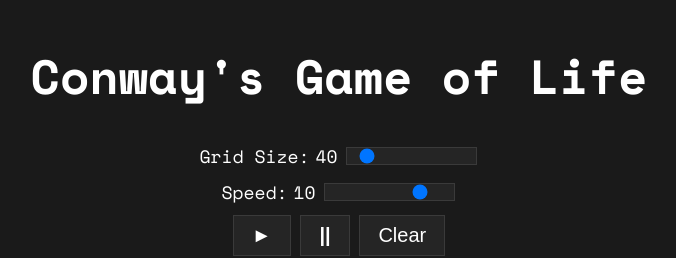
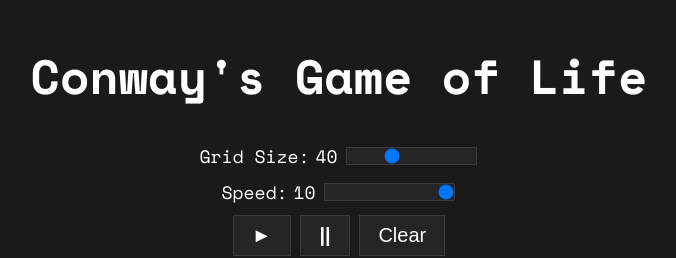
Before and after one commit to psdoood/conwaysGame, a plain HTML site: page index.html in a window 1280 px wide. Shown: the top 258 px of the page, without its empty margins (301-977 px from the left). Drawn offline with nearby package versions, Linux system fonts and the light colour scheme.

Commit message:
Fixed range value thumb.

```diff
--- a/index.html
+++ b/index.html
@@ -15,11 +15,11 @@
     <div id="buttons">
         <div class="slider">
             Grid Size: <span id="size-display">40</span>
-            <input id="grid-size" type="range" value="20" min="10" max="100">
+            <input id="grid-size" type="range" value="40" min="10" max="100">
         </div>
         <div class="slider">
             Speed: <span id="speed-display">10</span>
-            <input id="speed-size" type="range" value="8" min="1" max="10">
+            <input id="speed-size" type="range" value="10" min="1" max="10">
         </div>
         <div>
             <button id="start">►</button>
```
